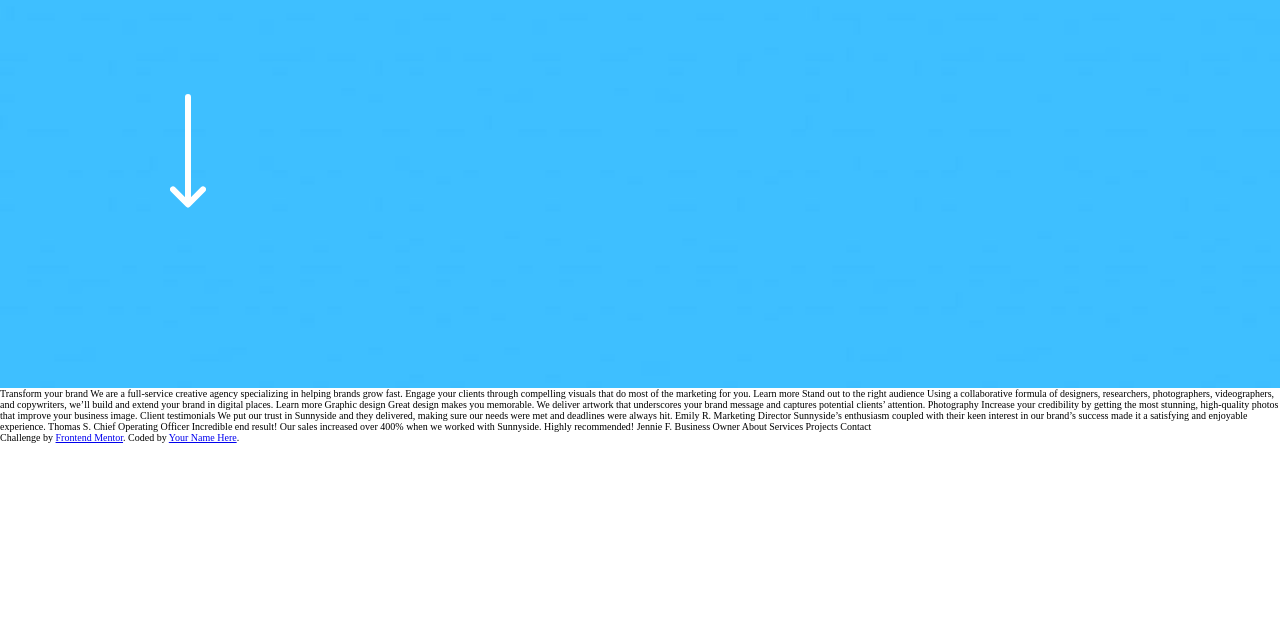
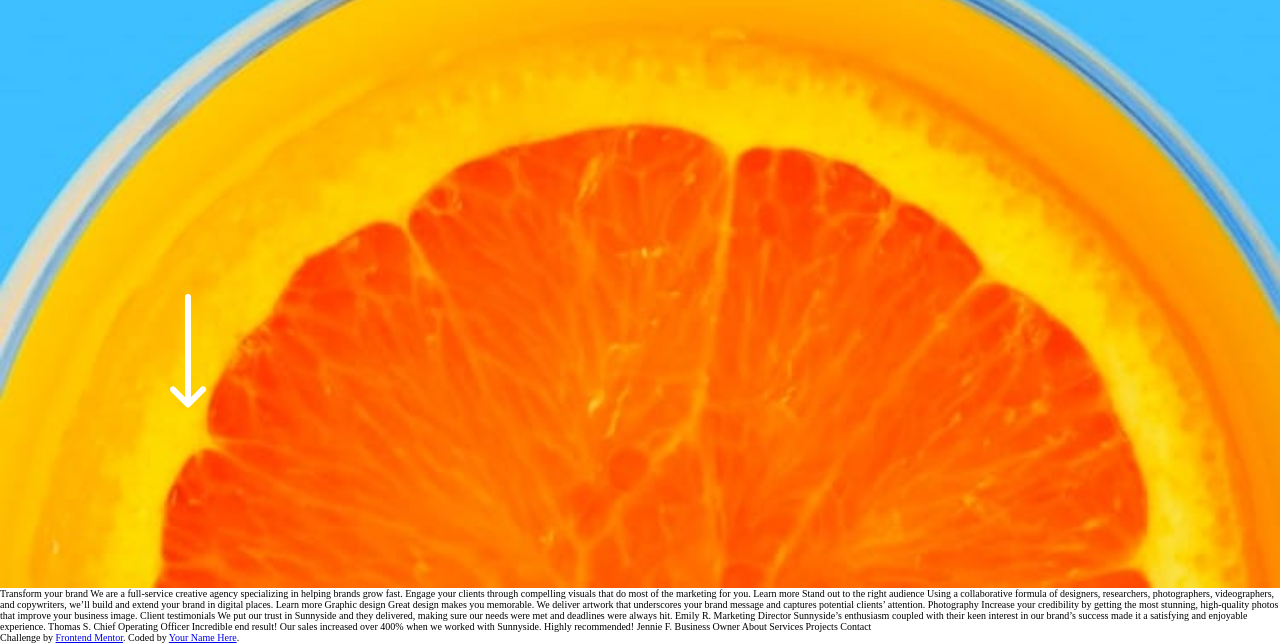
Before and after one commit to Antonio-GC/sunnyside-agency, a plain HTML site: page index.html in a window 1280 px wide. Shown: the part 212-855 px from the top of the page. Before the commit the page ends 800 px from the top, so only its background shows below. Drawn offline with Linux system fonts and the light colour scheme; a web font is replaced by a local one.

Commit message:
se agrego estilo

```diff
--- a/style.css
+++ b/style.css
@@ -42,9 +42,9 @@ html {
     background-image: url(/images/mobile/image-header.jpg);
 background-repeat: no-repeat;
 background-size: cover;
-background-position: top;
-background-attachment:fixed ;
-min-height: 60rem;
+background-attachment: fixed;
+background-position: center bottom;
+min-height: 100vh;
 position: relative;
 }
 
```
